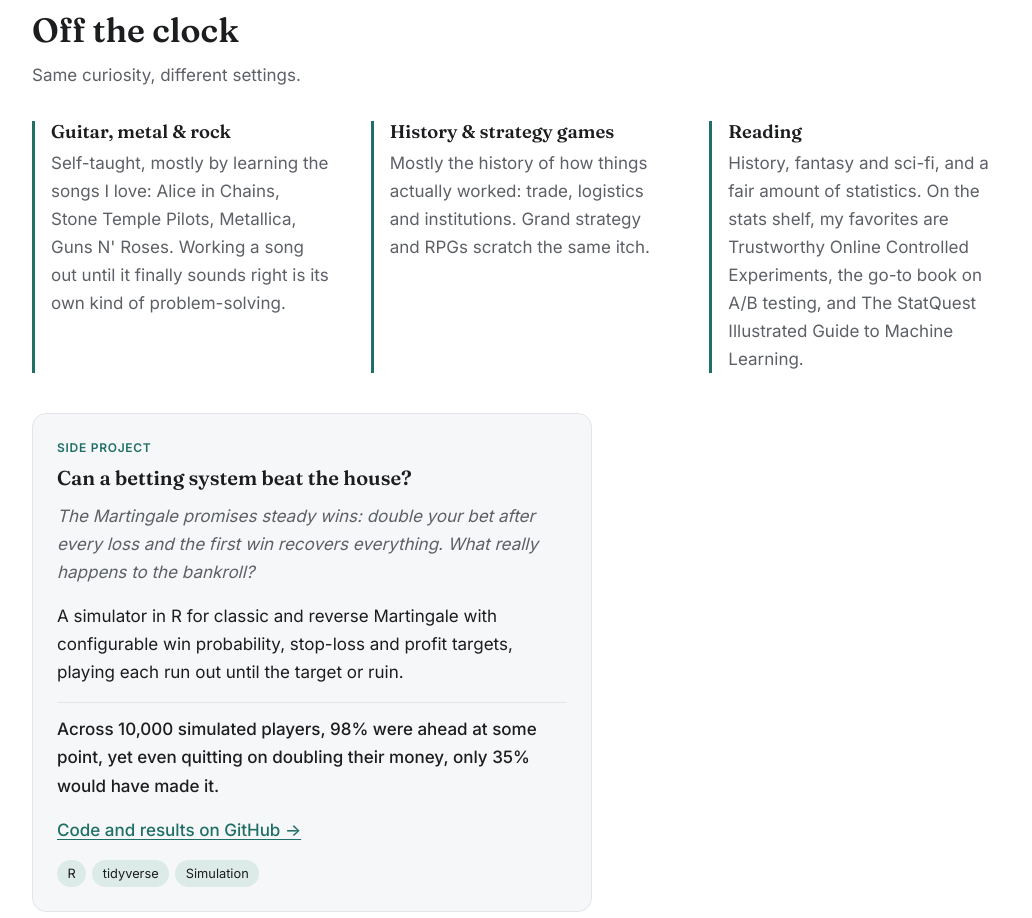
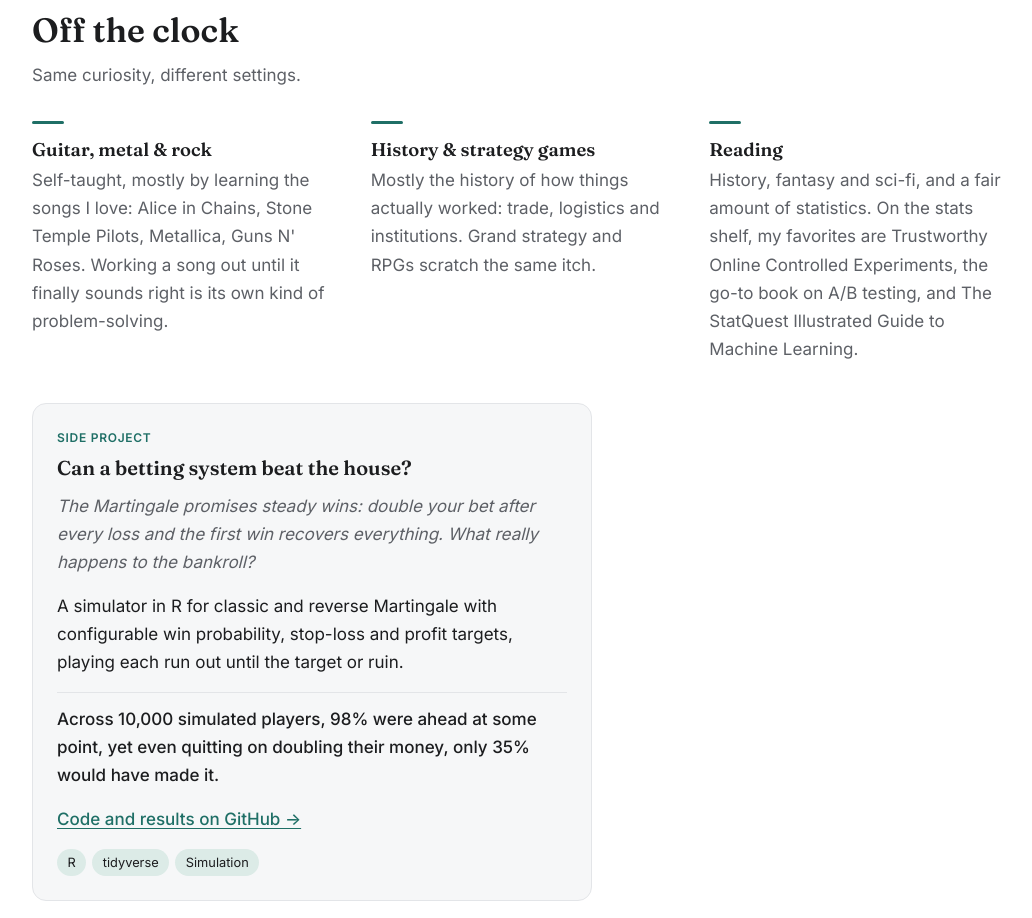
Before and after one commit to RustyRockets/RustyRockets.github.io, an Astro site: page / in a window 1280 px wide. Shown: the part 3260-4178 px from the top of the page, without its empty margins (120-1152 px from the left). Built offline with nearby package versions, Linux system fonts and the light colour scheme; Astro itself is replaced by a stand-in of ours.

Commit message:
Replace interest side borders with short accent bars
Full-height borders stretched to the tallest column, so they looked uneven
beside shorter text. A fixed-size bar above each title stays consistent.

Co-Authored-By: Claude Opus 5.5 <noreply@anthropic.com>

```diff
--- a/src/pages/index.astro
+++ b/src/pages/index.astro
@@ -206,7 +206,9 @@ import { profile, chapters, interlude, epilogue } from '../data/profile';
   /* Interlude. */
   .interests { display: grid; gap: 1.75rem 2.5rem; margin-top: 2rem; }
   @media (min-width: 720px) { .interests { grid-template-columns: repeat(3, 1fr); } }
-  .interest { border-left: 3px solid var(--accent); padding-left: 1rem; }
+  /* A short accent bar above each title (not a full-height side border, which
+     would stretch to the tallest column and look uneven next to short text). */
+  .interest::before { content: ''; display: block; width: 32px; height: 3px; border-radius: 2px; background: var(--accent); margin-bottom: 0.9rem; }
   .interest h3 { font-size: 1.15rem; margin-bottom: 0.4rem; }
   .interest p { color: var(--muted); margin: 0; }
   .side-project { max-width: 560px; margin-top: 2.5rem; }
```
